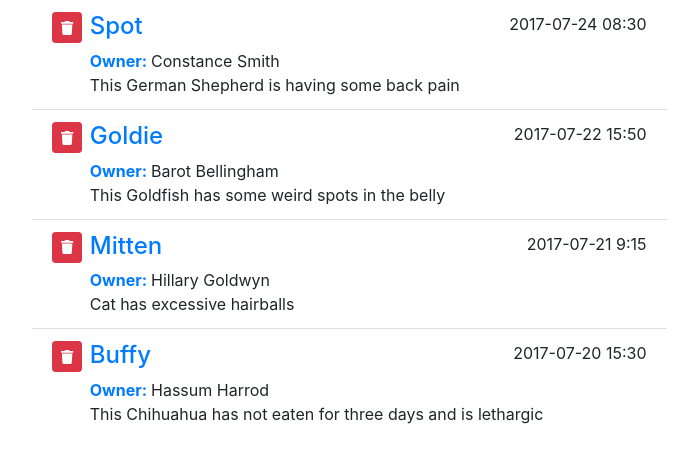
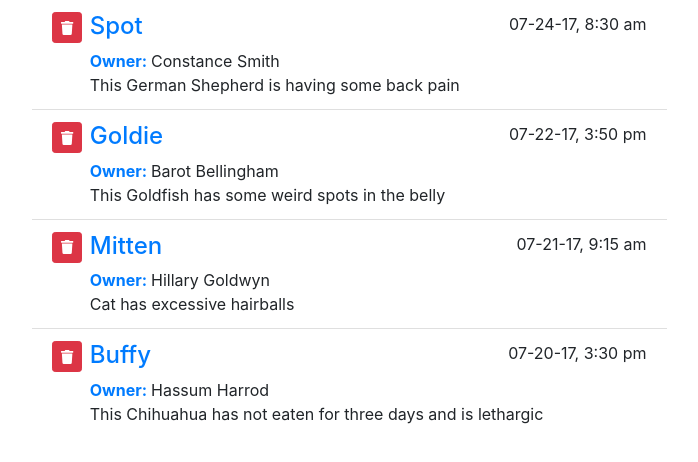
Before and after one commit to Lisigner/curricula, a Vue app: page / in a window 1280 px wide. Shown: the top 462 px of the page, without its empty margins (291-989 px from the left). Built offline with nearby package versions, Linux system fonts and the light colour scheme.

Commit message:
Update App.vue and Appointment List
Added feature to be able to delete data

```diff
--- a/src/App.vue
+++ b/src/App.vue
@@ -1,20 +1,20 @@
 <template>
   <div id="main-app" class="container">
     <div class="row justify-content-center">
-      <appointment-list :appointments="appointments"/>
+      <appointment-list :appointments="appointments" @remove="removeItem"/>
     </div>
   </div>
 </template>
 
 <script>
 import AppointmentList from "./components/AppointmentList";
+import _ from "lodash";
 import axios from "axios";
 
 export default {
   name: "MainApp",
   data: function() {
     return {
-      title: "Appointment List",
       appointments: []
     };
   },
@@ -25,6 +25,11 @@ export default {
     axios
       .get("./data/appointments.json")
       .then(response => (this.appointments = response.data));
+  },
+  methods: {
+    removeItem: function(apt) {
+      this.appointments = _.without(this.appointments, apt);
+    }
   }
 };
 </script>
--- a/src/components/AppointmentList.vue
+++ b/src/components/AppointmentList.vue
@@ -6,13 +6,13 @@
         v-for="(item, i) in appointments"
         v-bind:key="i"
       >
-        <button class="mr-2 btn btn-sm btn-danger">
+        <button class="mr-2 btn btn-sm btn-danger" @click="$emit('remove', item)">
           <font-awesome-icon icon="trash"/>
         </button>
         <div class="w-100">
           <div class="d-flex justify-content-between">
             <span class="h4 text-primary">{{item.petName}}</span>
-            <span class="float-right">{{item.aptDate}}</span>
+            <span class="float-right">{{formattedDate(item.aptDate)}}</span>
           </div>
           <div class="owner-name">
             <span class="font-weight-bold text-primary mr-1">Owner:</span>
@@ -27,11 +27,17 @@
 
 <script>
 import { FontAwesomeIcon } from "@fortawesome/vue-fontawesome";
+import moment from "moment";
 export default {
   name: "AppointmentList",
   props: ["appointments"],
   components: {
     FontAwesomeIcon
+  },
+  methods: {
+    formattedDate: function(date) {
+      return moment(new Date(date)).format("MM-DD-YY, h:mm a");
+    }
   }
 };
 </script>
```
Also changed, not shown: src/components/AppointmentList 3.vue (added, +15 -0 lines).
